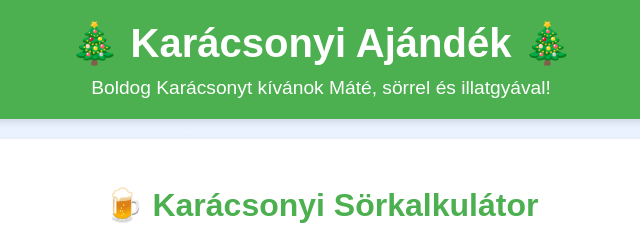
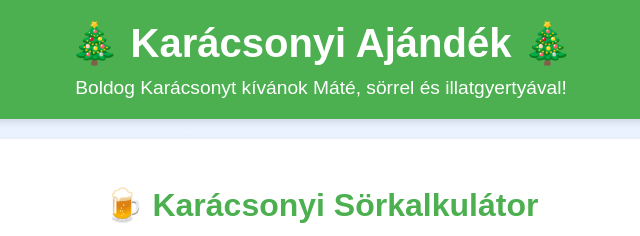
Before and after one commit to jegesmedve822/karacsonyi-koszonto, a plain HTML site: page index.html in a window 1280 px wide. Shown: the top 236 px of the page, 319-959 px from the left. Drawn offline with Linux system fonts and the light colour scheme.

Commit message:
Typo correction
Typo in the header has been corrected

```diff
--- a/index.html
+++ b/index.html
@@ -11,7 +11,7 @@
     <!-- Header -->
     <header>
         <h1>🎄 Karácsonyi Ajándék 🎄</h1>
-        <p>Boldog Karácsonyt kívánok Máté, sörrel és illatgyával!</p>
+        <p>Boldog Karácsonyt kívánok Máté, sörrel és illatgyertyával!</p>
     </header>
 
     <!-- Sörkalkulátor -->
```
